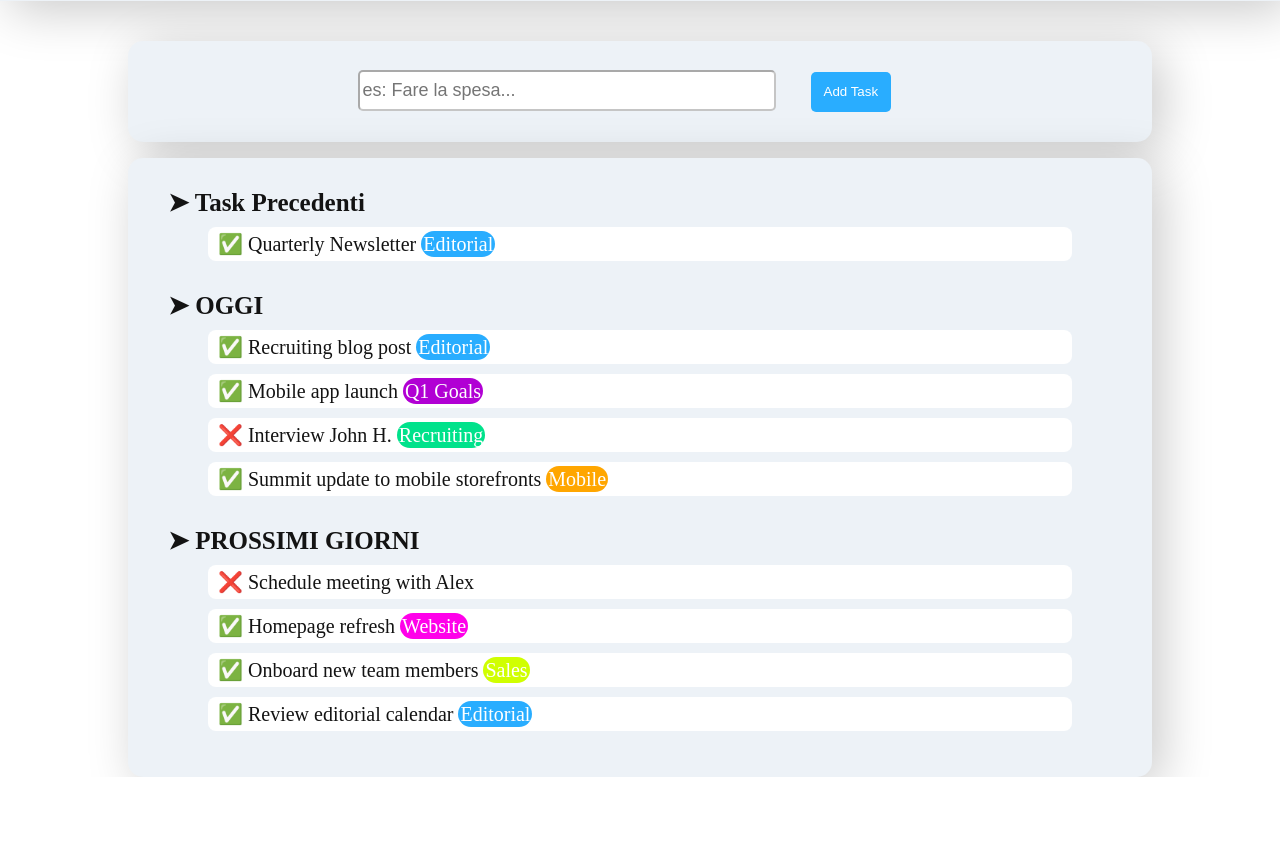
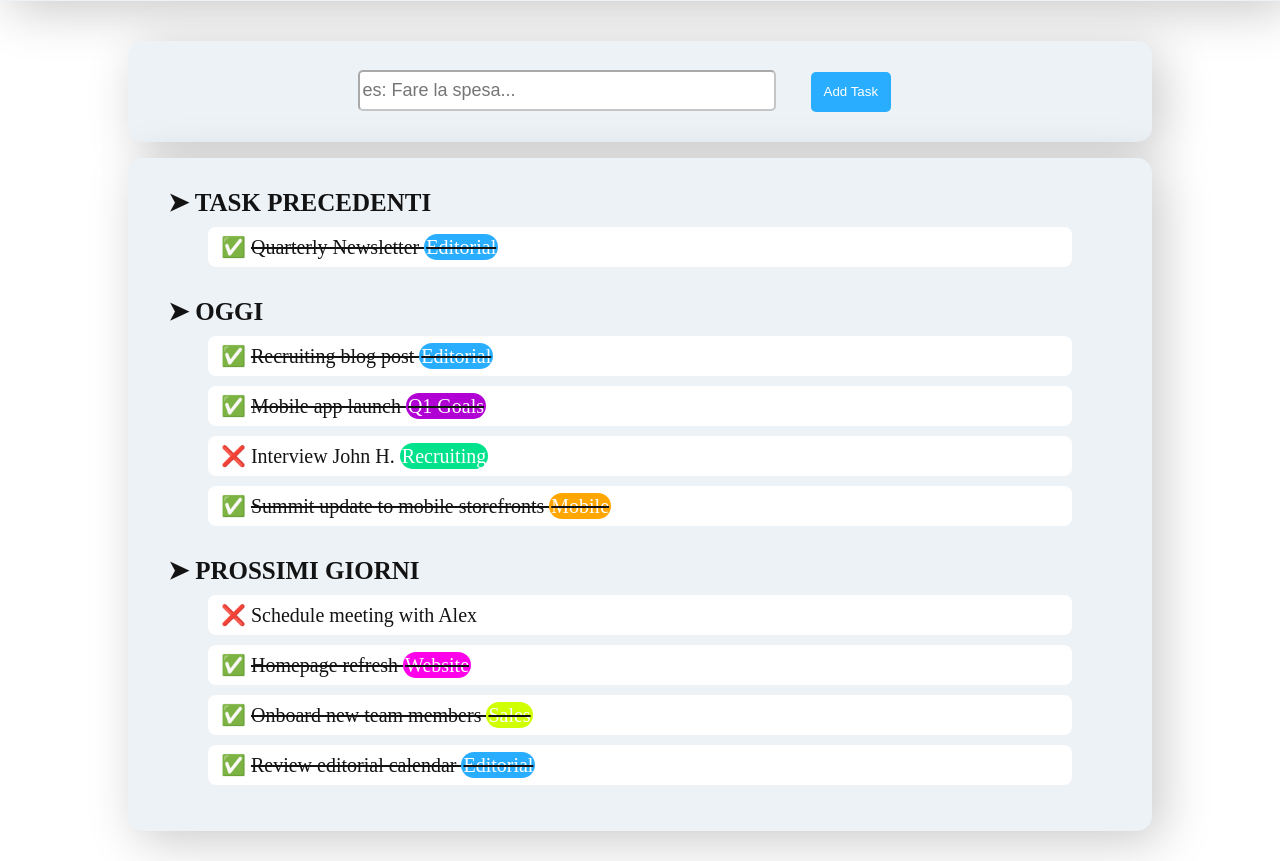
Before and after one commit to LorenzoAndreotti114/html-css-toboolist, a plain HTML site: page index.html in a window 1280 px wide. Shown: the part 66-927 px from the top of the page. Before the commit the page ends 843 px from the top, so only its background shows below. Drawn offline with Linux system fonts and the light colour scheme.

Commit message:
add: Bug fixing and final project

```diff
--- a/css/style.css
+++ b/css/style.css
@@ -42,7 +42,7 @@ body {
     text-align: left;
     color: rgb(19, 19, 19);
     font-size: 20px;
-    padding: 5px;
+    padding: 8px;
 }
 
 .Ul-Check-Yes::before {
@@ -57,7 +57,7 @@ body {
     text-align: left;
     color: rgb(19, 19, 19);
     font-size: 20px;
-    padding: 5px;
+    padding: 8px;
 
 }
 
@@ -128,6 +128,7 @@ body {
     padding: 2px;
 }
 
-.Padding-Bottom {
+.PaddingMargin-Bottom {
     padding-bottom: 30px;
+    margin-bottom: 30px;
 }
--- a/index.html
+++ b/index.html
@@ -27,9 +27,9 @@
 
         <!-- Barra Ricerca -->
 
-        <div  class="Light-Gray-Background-Main">
+        <div class="Light-Gray-Background-Main">
 
-            <input class="Text-Add-Task" type="text" placeholder="es: Fare la spesa..." width="10px" height="10px">
+            <input class="Text-Add-Task" type="text" placeholder="es: Fare la spesa...">
             <input class="Button-Add-Task" type="submit" value="Add Task">
 
         </div>
@@ -38,107 +38,113 @@
 
         <!-- Lista Main -->
 
-        <div class="Light-Gray-Background-Main Padding-Bottom">
+        <div class="Light-Gray-Background-Main PaddingMargin-Bottom">
 
             <ul>
 
-                <li  class="Ul-None Li-Padding-Top">
-                    <strong>➤ Task Precedenti</strong>
+                <!-- Task precedenti -->
+
+                <li class="Ul-None Li-Padding-Top">
+                    <strong>➤ TASK PRECEDENTI</strong>
                 </li>
 
-                <li  class="Ul-None">
+                <li class="Ul-None">
                     <ul>
-                        <li  class="Ul-Check-Yes White-Background">
-                         Quarterly Newsletter <span class="Editorial">Editorial</span>
+                        <li class="Ul-Check-Yes White-Background">
+                            <del>Quarterly Newsletter <span class="Editorial">Editorial</del></span>
                         </li>
                     </ul>
                 </li>
 
+                <!-- /Task precedenti -->
 
-                <li  class="Ul-None Li-Padding-Top">
+                <!-- Oggi -->
+
+                <li class="Ul-None Li-Padding-Top">
                     <strong>➤ OGGI</strong>
                 </li>
 
-                <li  class="Ul-None">
+                <li class="Ul-None">
                     <ul>
-                        <li  class="Ul-Check-Yes White-Background">
-                         Recruiting blog post <span class="Editorial">Editorial</span>
+                        <li class="Ul-Check-Yes White-Background">
+                            <del>Recruiting blog post <span class="Editorial">Editorial</del></span>
                         </li>
                     </ul>
                 </li>
 
-                <li  class="Ul-None">
+                <li class="Ul-None">
                     <ul>
-                        <li  class="Ul-Check-Yes White-Background">
-                         Mobile app launch <span class="Q1-Goals">Q1 Goals</span>
+                        <li class="Ul-Check-Yes White-Background">
+                            <del>Mobile app launch <span class="Q1-Goals">Q1 Goals</del></span>
                         </li>
                     </ul>
                 </li>
 
-                <li  class="Ul-None">
+                <li class="Ul-None">
                     <ul>
-                        <li  class="Ul-Check-No White-Background">
-                         Interview John H. <span class="Recruiting">Recruiting</span>
+                        <li class="Ul-Check-No White-Background">
+                            Interview John H. <span class="Recruiting">Recruiting</span>
                         </li>
                     </ul>
                 </li>
 
-                <li  class="Ul-None">
+                <li class="Ul-None">
                     <ul>
-                        <li  class="Ul-Check-Yes White-Background">
-                         Summit update to mobile storefronts <span class="Mobile">Mobile</span>
+                        <li class="Ul-Check-Yes White-Background">
+                            <del>Summit update to mobile storefronts <span class="Mobile">Mobile</del></span>
                         </li>
                     </ul>
                 </li>
 
-                <li  class="Ul-None Li-Padding-Top">
+                <!-- /Oggi -->
+
+                <!-- Prossimi giorni -->
+
+                <li class="Ul-None Li-Padding-Top">
                     <strong>➤ PROSSIMI GIORNI</strong>
                 </li>
 
-                <li  class="Ul-None">
+                <li class="Ul-None">
                     <ul>
-                        <li  class="Ul-Check-No White-Background">
-                         Schedule meeting with Alex
+                        <li class="Ul-Check-No White-Background">
+                            Schedule meeting with Alex
                         </li>
                     </ul>
                 </li>
 
-                <li  class="Ul-None">
+                <li class="Ul-None">
                     <ul>
-                        <li  class="Ul-Check-Yes White-Background">
-                         Homepage refresh <span class="Website">Website</span>
+                        <li class="Ul-Check-Yes White-Background">
+                            <del>Homepage refresh <span class="Website">Website</del></span>
                         </li>
                     </ul>
                 </li>
 
-                <li  class="Ul-None">
+                <li class="Ul-None">
                     <ul>
-                        <li  class="Ul-Check-Yes White-Background">
-                         Onboard new team members <span class="Sales">Sales</span>
+                        <li class="Ul-Check-Yes White-Background">
+                            <del>Onboard new team members <span class="Sales">Sales</del></span>
                         </li>
                     </ul>
                 </li>
 
-                <li  class="Ul-None">
+                <li class="Ul-None">
                     <ul>
-                        <li  class="Ul-Check-Yes White-Background">
-                         Review editorial calendar <span class="Editorial">Editorial</span>
+                        <li class="Ul-Check-Yes White-Background">
+                            <del>Review editorial calendar <span class="Editorial">Editorial</del></span>
                         </li>
                     </ul>
                 </li>
+
+                <!-- /Prossimi giorni -->
 
             </ul>
 
         </div>
 
-        <!-- Lista Main -->
+        <!-- /Lista Main -->
 
     </main>
-
-    <footer>
-
-
-    </footer>
 
 </body>
 
```
